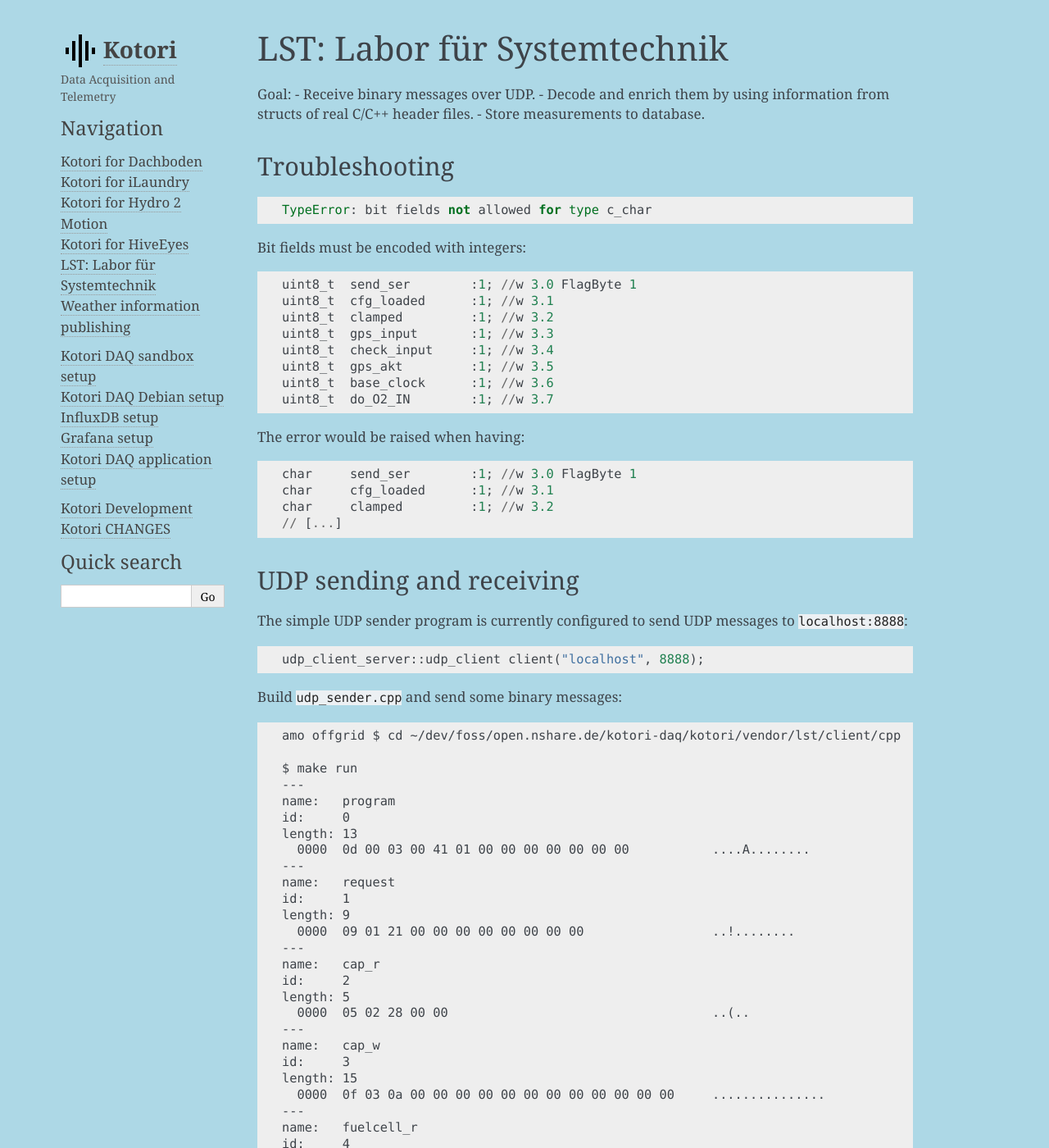
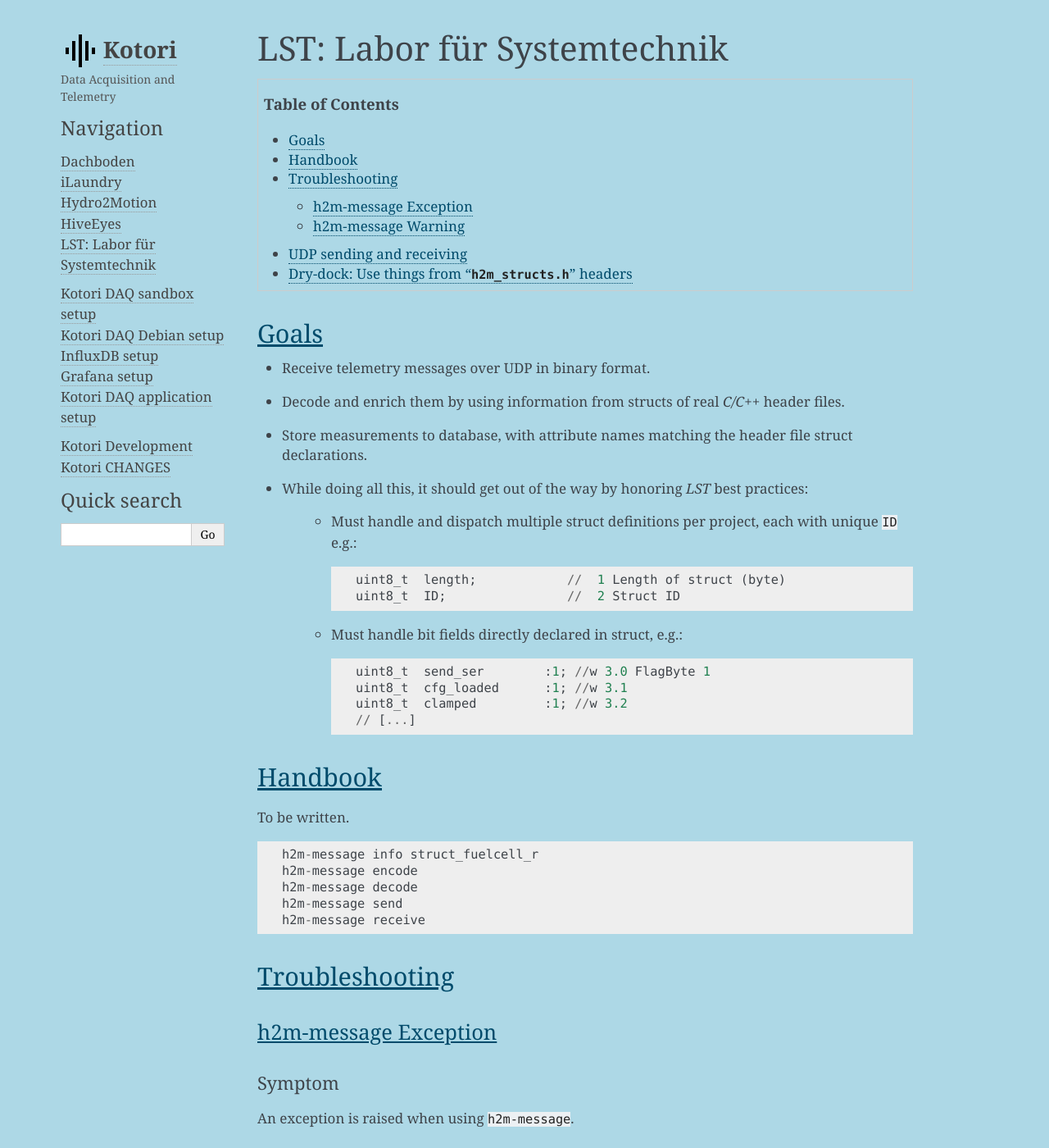
Before and after one commit to daq-tools/kotori, a Sphinx documentation site: the page built from doc/source/applications/05-lst.rst, in a window 1280 px wide and 1400 px high. Shown: the whole window at 82% size. Built offline with Sphinx 7.4.7, drawn with Linux system fonts in a browser that asks for light colours; some of the changed text lies outside the part shown.

Commit message:
update docs

```diff
--- a/doc/source/applications/01-dachboden.rst
+++ b/doc/source/applications/01-dachboden.rst
@@ -1,5 +1,5 @@
-====================
-Kotori for Dachboden
-====================
+=========
+Dachboden
+=========
 
 TODO: Placeholder for describing the switch/control aspects in this scenario.
--- a/doc/source/applications/02-ilaundry.rst
+++ b/doc/source/applications/02-ilaundry.rst
@@ -1,5 +1,5 @@
-===================
-Kotori for iLaundry
-===================
+========
+iLaundry
+========
 
 TODO: Placeholder for describing the mesh aspects in this scenario.
--- a/doc/source/applications/03-hydro2motion.rst
+++ b/doc/source/applications/03-hydro2motion.rst
@@ -1,6 +1,10 @@
-=========================
-Kotori for Hydro 2 Motion
-=========================
+============
+Hydro2Motion
+============
+
+.. contents:: Table of Contents
+   :local:
+   :depth: 2
 
 Run Kotori
 ==========
--- a/doc/source/applications/05-lst.rst
+++ b/doc/source/applications/05-lst.rst
@@ -2,18 +2,70 @@
 LST: Labor für Systemtechnik
 ============================
 
-Goal:
-- Receive binary messages over UDP.
-- Decode and enrich them by using information from structs of real C/C++ header files.
-- Store measurements to database.
+.. contents:: Table of Contents
+   :local:
+   :depth: 2
+
+Goals
+=====
+- Receive telemetry messages over UDP in binary format.
+- Decode and enrich them by using information from structs of real *C/C++* header files.
+- Store measurements to database, with attribute names matching the header file struct declarations.
+- While doing all this, it should get out of the way by honoring *LST* best practices:
+
+    - Must handle and dispatch multiple struct definitions per project, each with unique ``ID`` e.g.::
+
+        uint8_t  length;            //  1 Length of struct (byte)
+        uint8_t  ID;                //  2 Struct ID
+
+    - Must handle bit fields directly declared in struct, e.g.::
+
+        uint8_t  send_ser        :1; //w 3.0 FlagByte 1
+        uint8_t  cfg_loaded      :1; //w 3.1
+        uint8_t  clamped         :1; //w 3.2
+        // [...]
+
+
+Handbook
+========
+To be written.
+::
+
+    h2m-message info struct_fuelcell_r
+    h2m-message encode
+    h2m-message decode
+    h2m-message send
+    h2m-message receive
 
 
 Troubleshooting
 ===============
+
+h2m-message Exception
+---------------------
+
+Symptom
+.......
+An exception is raised when using ``h2m-message``.
+
+Problem
+.......
 ::
 
     TypeError: bit fields not allowed for type c_char
 
+Analysis
+........
+
+The exception would be raised when e.g. using the ``char`` type, which is a non-integer::
+
+    char     send_ser        :1; //w 3.0 FlagByte 1
+    char     cfg_loaded      :1; //w 3.1
+    char     clamped         :1; //w 3.2
+    // [...]
+
+Solution
+........
 Bit fields must be encoded with integers::
 
     uint8_t  send_ser        :1; //w 3.0 FlagByte 1
@@ -25,11 +77,43 @@
     uint8_t  base_clock      :1; //w 3.6
     uint8_t  do_O2_IN        :1; //w 3.7
 
-The error would be raised when having::
 
-    char     send_ser        :1; //w 3.0 FlagByte 1
-    char     cfg_loaded      :1; //w 3.1
-    char     clamped         :1; //w 3.2
+h2m-message Warning
+-------------------
+
+Symptom
+.......
+One or more WARNING log messages occur when using ``h2m-message``.
+
+Problem
+.......
+::
+
+    2015-11-08 02:22:30,400 [kotori.daq.intercom.c    ]
+    WARNING:
+        Struct "struct_system_r" has ID "0", but this is already owned by "struct_gps_w".
+        Please check if struct provides reasonable default values for attribute "ID".
+
+Analysis
+........
+When initializing a struct, it looks like it doesn't have a unique value in its ``ID`` attribute.
+Another message struct already is registered with that ``ID``.
+
+Solution
+........
+Apply initial values properly. Unfortunately, this initializer syntax currently doesn't work::
+
+    struct_system_r()
+    : length(15), ID(14)
+    {}
+    uint8_t  length;        //  1 Length of struct (byte)
+    uint8_t  ID;            //  2 Struct ID
+    // [...]
+
+So please amend your header file towards::
+
+    uint8_t  length = 15;   //  1 Length of struct (byte)
+    uint8_t  ID     = 14;   //  2 Struct ID
     // [...]
 
 
@@ -42,7 +126,7 @@
     udp_client_server::udp_client client("localhost", 8888);
 
 
-Build ``udp_sender.cpp`` and send some binary messages::
+Amend, build and send some binary messages using ``udp_sender.cpp``::
 
     amo offgrid $ cd ~/dev/foss/open.nshare.de/kotori-daq/kotori/vendor/lst/client/cpp
 
```
Also changed, not shown: README.rst (+4 -4 lines), doc/source/applications/04-hiveeyes.rst (+9 -5 lines), doc/source/development/tasks.rst (+8 -0 lines), doc/source/development/weather.rst (renamed from doc/source/applications/weather.rst).
